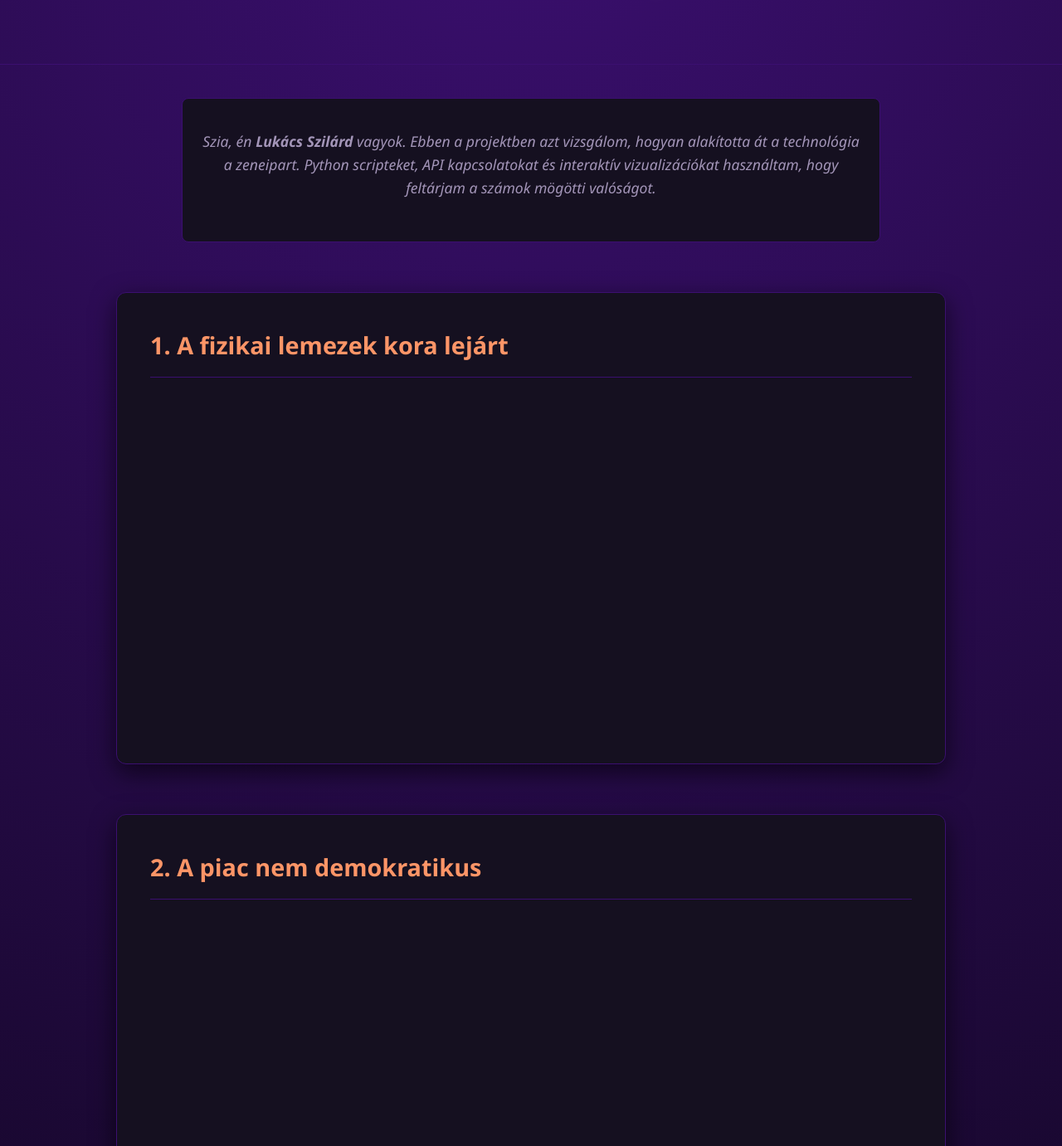
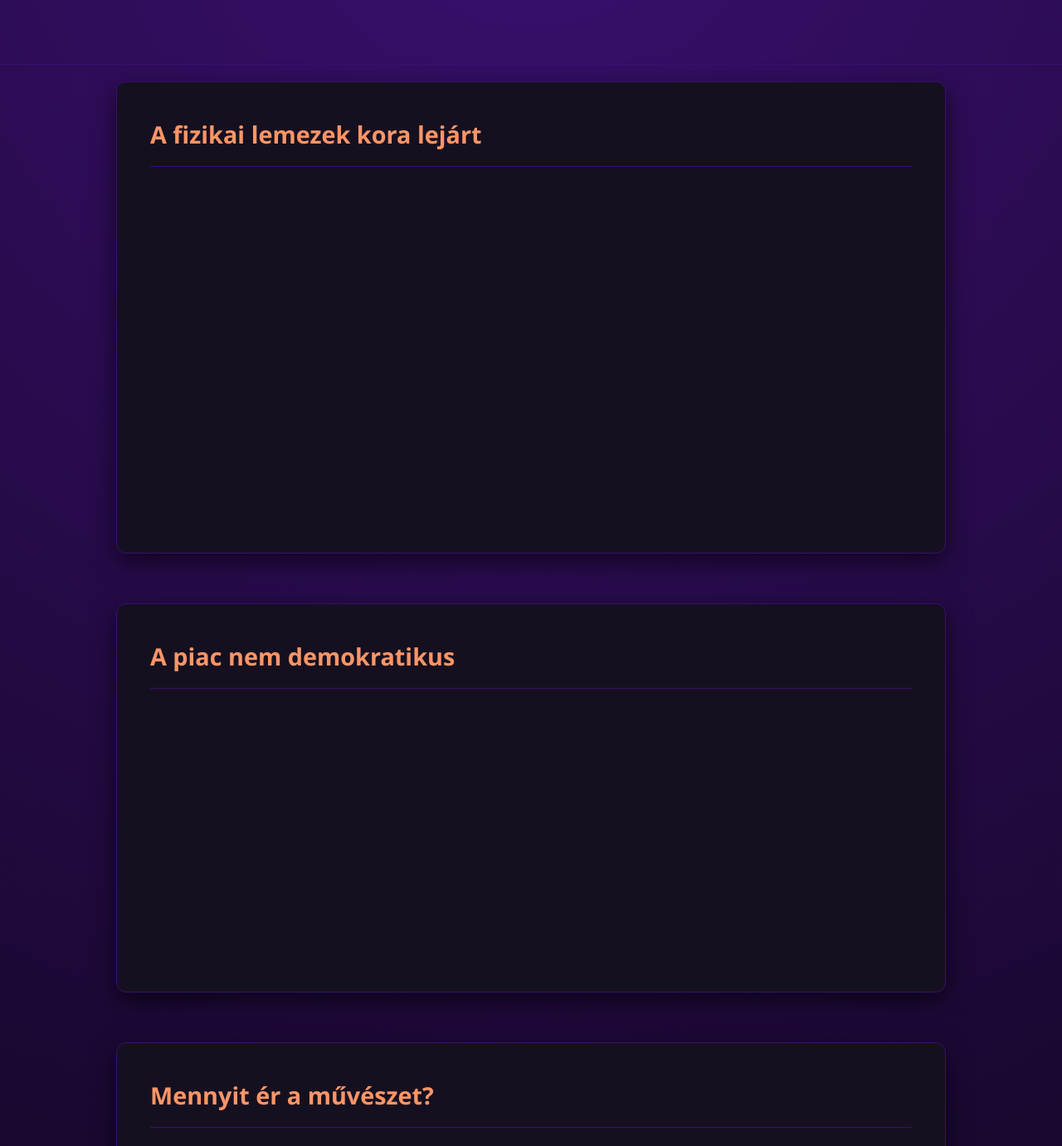
Before and after one commit to lukszil/lukszil.github.io, a plain HTML site: page index.html in a window 1280 px wide. Shown: the part 201-1582 px from the top of the page at 83% size. Drawn offline with Linux system fonts and the light colour scheme; a script that the page names is missing.

Commit message:
Update index.html

```diff
--- a/index.html
+++ b/index.html
@@ -171,32 +171,25 @@
         <h1>Adatok a Zaj Mögött</h1>
     </header>
 
-    <div class="profile-section">
-        <p>
-           Szia, én <strong>Lukács Szilárd </strong>vagyok. Ebben a projektben azt vizsgálom, hogyan alakította át a technológia a zeneipart.
-            Python scripteket, API kapcsolatokat és interaktív vizualizációkat használtam, hogy feltárjam a számok mögötti valóságot.
-        </p>
-    </div>
-
     <main>
         <section>
-            <h2>1. A fizikai lemezek kora lejárt</h2>
+            <h2>A fizikai lemezek kora lejárt</h2>
             <div id="vis1" class="chart-container"></div>
         </section>
 
         <section>
-            <h2>2. A piac nem demokratikus</h2>
+            <h2>A piac nem demokratikus</h2>
             <div id="vis2" class="chart-container" style="min-height: 300px;"></div>
         </section>
 
         <section>
-            <h2>3. Mennyit ér a művészet?</h2>
+            <h2>Mennyit ér a művészet?</h2>
 
             <div id="vis3" class="chart-container"></div>
         </section>
 
         <section>
-        <h2>4. A figyelmünk és a dalhosszak változása</h2>
+        <h2>A figyelmünk és a dalhosszak változása</h2>
 
             <div class="comparison-wrapper">
                 <div class="artist-panel">
@@ -218,14 +211,14 @@
         </section>
 
         <section>
-            <h2>5. A Spotify uralkodói<i></i></h2>
+            <h2>A Spotify uralkodói<i></i></h2>
             <p>
             </p>
             <div id="vis5" class="chart-container"></div>
         </section>
 
         <section>
-            <h2>6. Iparági Pulzus (Sentiment Analysis)</h2>
+            <h2>Iparági Pulzus (Sentiment Analysis)</h2>
             <p>
                 Forrás: Music Business Worldwide RSS (Live Scrape)
             </p>
```
